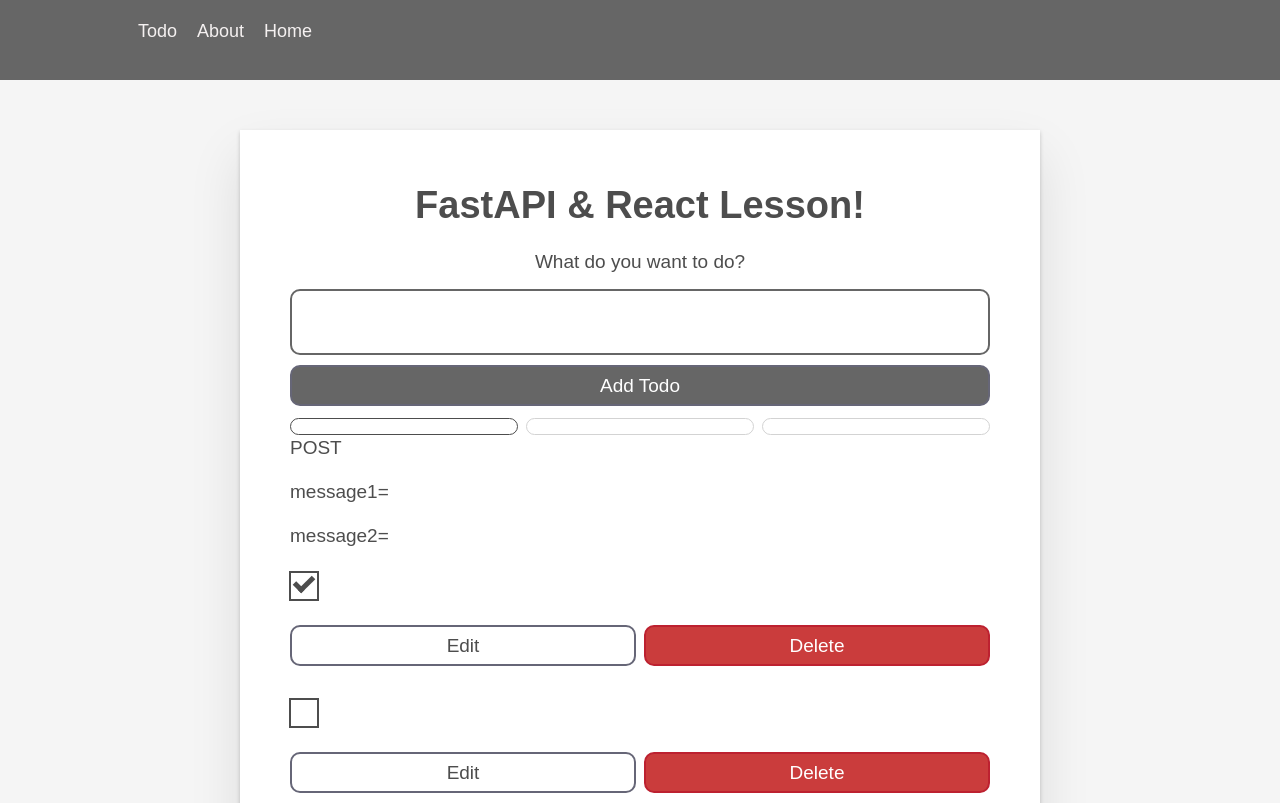
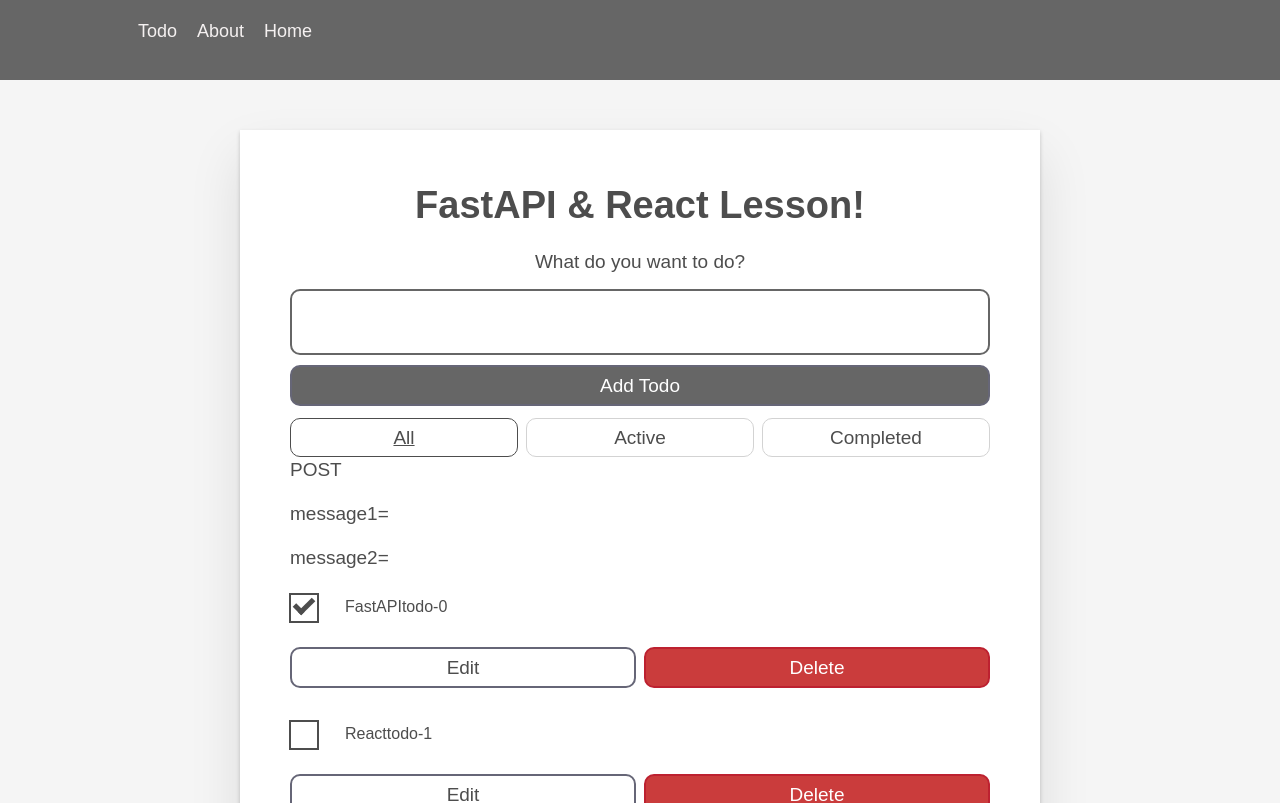
Before and after one commit to yuna096740/FastAPI_React_TodoApp, a React (Create React App) app in the folder fastapi-front/: page /todo in a window 1280 px wide. Shown: the top 803 px of the page. Built offline with nearby package versions, Linux system fonts and the light colour scheme; no server answers.

Commit message:
[add] POST'todos' in ReactApp from FastAPI

```diff
--- a/fastapi-front/src/App.jsx
+++ b/fastapi-front/src/App.jsx
@@ -32,7 +32,7 @@ function App(props) {
     .map((todo) =>
       <Todo
         id ={ todo.id }
-        name={ todo.title }
+        title={ todo.title }
         completed={ todo.completed }
         key={ todo.id }
         toggleTodoCompleted={ toggleTodoCompleted }
@@ -71,7 +71,7 @@ function App(props) {
   const filterList = FILTER_TITLES.map((title) => (
     <FilterButton
       key={ title }
-      name={ title }
+      title={ title }
       isPressed={ title === filter }
       setFilter={ setFilter }
     />
--- a/fastapi-front/src/compornents/List/Todo.js
+++ b/fastapi-front/src/compornents/List/Todo.js
@@ -61,6 +61,7 @@ export default function Todo(props) {
 
         <label className="todo-label" htmlFor={ props.id }>
           { props.title }
+          { props.id }
         </label>
       </div>
 
```
